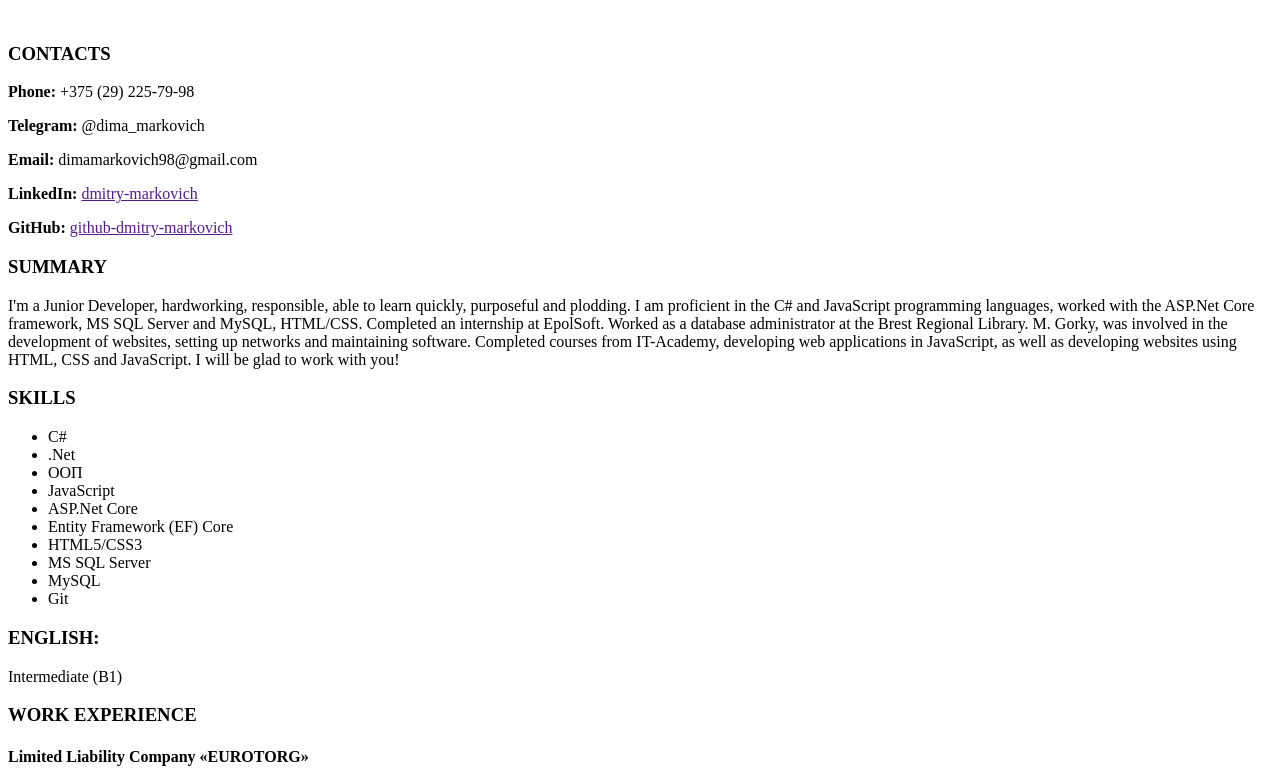
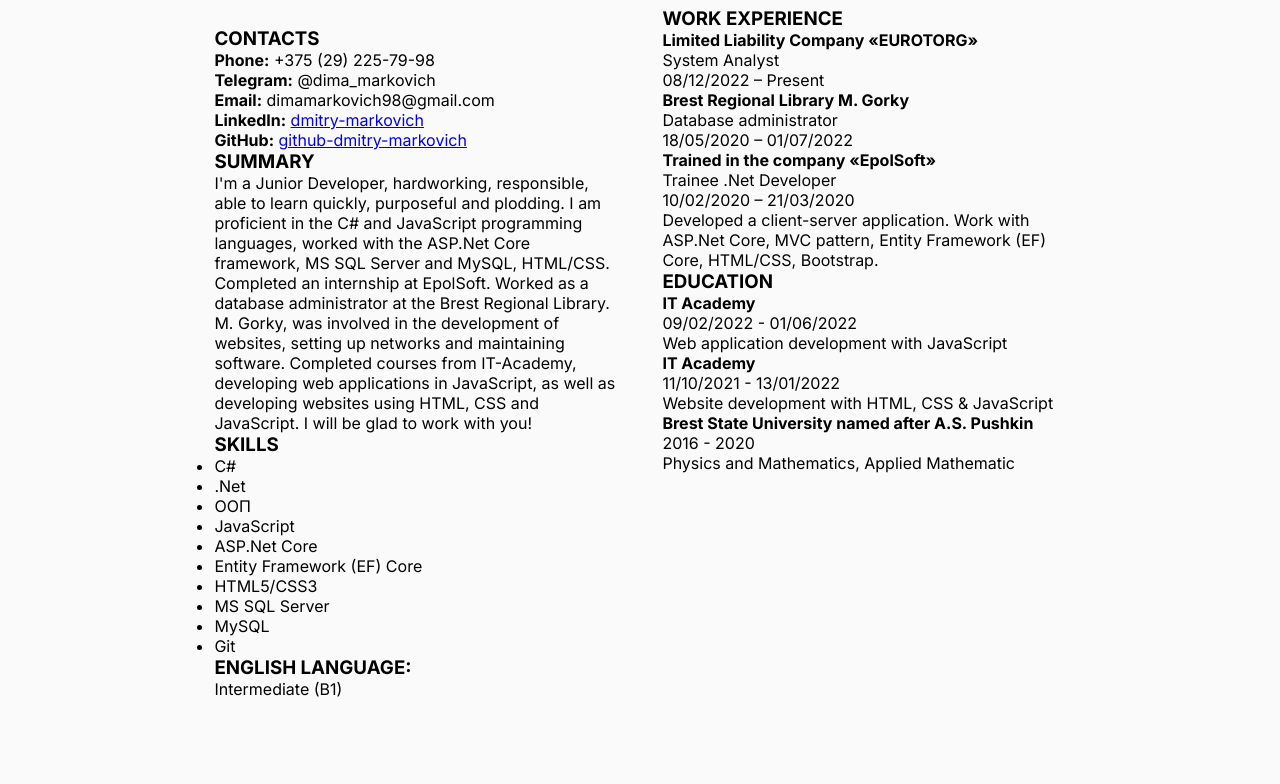
Before and after one commit to CrazyTapok/rsschool-cv, a plain HTML site: page index.html in a window 1280 px wide. Shown: the part 121-905 px from the top of the page. After the commit the page ends 880 px from the top, so only its background shows below. Drawn offline with Linux system fonts and the light colour scheme.

Commit message:
docs: create style file

```diff
--- a/index.html
+++ b/index.html
@@ -1,12 +1,14 @@
 <!DOCTYPE html>
 <html lang="en">
 <head>
-    <meta charset="UTF-8">
+     <meta charset="UTF-8">
+    <meta http-equiv="X-UA-Compatible" content="IE=edge">
     <meta name="viewport" content="width=device-width, initial-scale=1.0">
+    <link rel="stylesheet" href="style.css">
     <title>CV_Frontend_Developer_MarkovichD</title>
 </head>
 <body>
-    <h1>DMITRY MARKOVICH</h1>
+    <h1 class="blue_color">DMITRY MARKOVICH</h1>
     <h2>FRONTEND DEVELOPER</h2>
 
     <div class="main_block">
@@ -14,22 +16,22 @@
             <img src="" alt="">
 
             <div class="left_block_contacts">
-                <h3>CONTACTS</h3>
+                <h3 class="blue_color">CONTACTS</h3>
                 <p><b>Phone:</b> +375 (29) 225-79-98</p>
                 <p><b>Telegram:</b> @dima_markovich</p>
                 <p><b>Email:</b> dimamarkovich98@gmail.com</p>
                 <p>
                     <b>LinkedIn:</b>
-                    <a href="">dmitry-markovich</a>
+                    <a href="https://www.linkedin.com/in/dmitry-markovich-1894a218b/" target="_blank">dmitry-markovich</a>
                 </p>
                 <p>
                     <b>GitHub:</b>
-                    <a href="">github-dmitry-markovich</a>
+                    <a href="https://github.com/CrazyTapok" target="_blank">github-dmitry-markovich</a>
                 </p>
             </div>
 
             <div class="left_block_summary">
-                <h3>SUMMARY</h3>
+                <h3 class="blue_color">SUMMARY</h3>
                 <p>
                     I'm a Junior Developer, hardworking, responsible, able to learn quickly, purposeful and plodding.
                     I am proficient in the C# and JavaScript programming languages, worked with the ASP.Net Core framework,
@@ -42,7 +44,7 @@
             </div>
 
             <div class="left_block_skills">
-                <h3>SKILLS</h3>
+                <h3 class="blue_color">SKILLS</h3>
                 <ul>
                     <li>C#</li>
                     <li>.Net</li>
@@ -58,31 +60,31 @@
             </div>
 
             <div class="left_block_english">
-                <h3>ENGLISH:</h3>
+                <h3 class="blue_color">ENGLISH LANGUAGE:</h3>
                 <p>Intermediate (B1)</p>
             </div>
         </div>
         <div class="right_block">
             <div class="right_block_experience">
-                <h3>WORK EXPERIENCE</h3>
+                <h3 class="right_block_header">WORK EXPERIENCE</h3>
 
                 <div>
                     <h4 class="#">Limited Liability Company «EUROTORG»</h4>
-                    <p class="#">System Analyst</p>
-                    <p class="#">08/12/2022 – Present</p>
+                    <p class="blue_color">System Analyst</p>
+                    <p class="blue_color date">08/12/2022 – Present</p>
                 </div>
 
                 <div>
                     <h4 class="#">Brest Regional Library M. Gorky</h4>
-                    <p class="#">Database administrator</p>
-                    <p class="#">18/05/2020 – 01/07/2022</p>
+                    <p class="blue_color">Database administrator</p>
+                    <p class="blue_color date">18/05/2020 – 01/07/2022</p>
                 </div>
 
                 <div>
                     <h4 class="#">Trained in the company «EpolSoft»</h4>
-                    <p class="#">Trainee .Net Developer</p>
-                    <p class="#">10/02/2020 – 21/03/2020</p>
-                    <p class="#">
+                    <p class="blue_color">Trainee .Net Developer</p>
+                    <p class="blue_color date">10/02/2020 – 21/03/2020</p>
+                    <p class="description">
                         Developed a client-server application.
                         Work with ASP.Net Core, MVC pattern, Entity Framework (EF) Core, HTML/CSS, Bootstrap.
                     </p>
@@ -91,22 +93,24 @@
             </div>
 
             <div class="right_block_education">
+                <h3 class="right_block_header">EDUCATION</h3>
+
                 <div>
-                    <h4 class="#">IT Academy</h4>
-                    <p class="#">09/02/2022 - 01/06/2022</p>
-                    <p class="#">Web application development with JavaScript</p>
+                    <h4 class="blue_color">IT Academy</h4>
+                    <p class="blue_color date">09/02/2022 - 01/06/2022</p>
+                    <p class="description">Web application development with JavaScript</p>
                 </div>
 
                 <div>
-                    <h4 class="#">IT Academy</h4>
-                    <p class="#">11/10/2021 - 13/01/2022</p>
-                    <p class="#">Website development with HTML, CSS & JavaScript</p>
+                    <h4 class="blue_color">IT Academy</h4>
+                    <p class="blue_color date">11/10/2021 - 13/01/2022</p>
+                    <p class="description">Website development with HTML, CSS & JavaScript</p>
                 </div>
 
                 <div>
-                    <h4 class="#">Brest State University named after A.S. Pushkin</h4>
-                    <p class="#">2016 - 2020</p>
-                    <p class="#">Physics and Mathematics, Applied Mathematic</p>
+                    <h4 class="blue_color">Brest State University named after A.S. Pushkin</h4>
+                    <p class="blue_color date">2016 - 2020</p>
+                    <p class="description">Physics and Mathematics, Applied Mathematic</p>
                 </div>
             </div>
         </div>
--- /dev/null
+++ b/style.css
@@ -0,0 +1,27 @@
+@import url('https://fonts.googleapis.com/css2?family=Inter:wght@300;400;500;700&display=swap');
+
+*{
+    margin: 0;
+    padding: 0;
+    box-sizing: border-box;
+    font-family: 'Inter', sans-serif;
+}
+
+body{
+    background-color: #fafafb;
+    padding: 50px 15%;
+}
+
+.main_block{
+    padding: 10px 0;
+    display: flex;
+    justify-content: space-around;
+}
+
+.left_block{
+    width: 45%;
+}
+
+.right_block{
+    width: 45%;
+}
```
